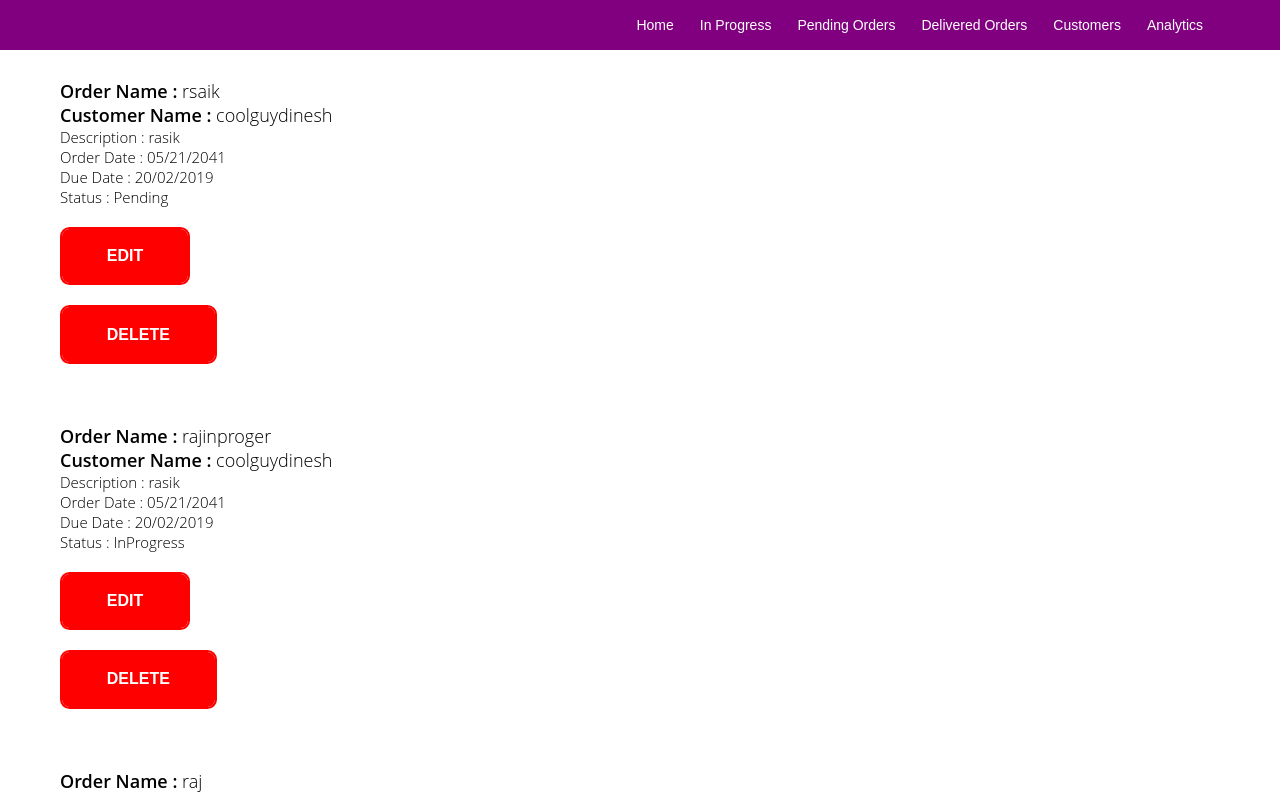
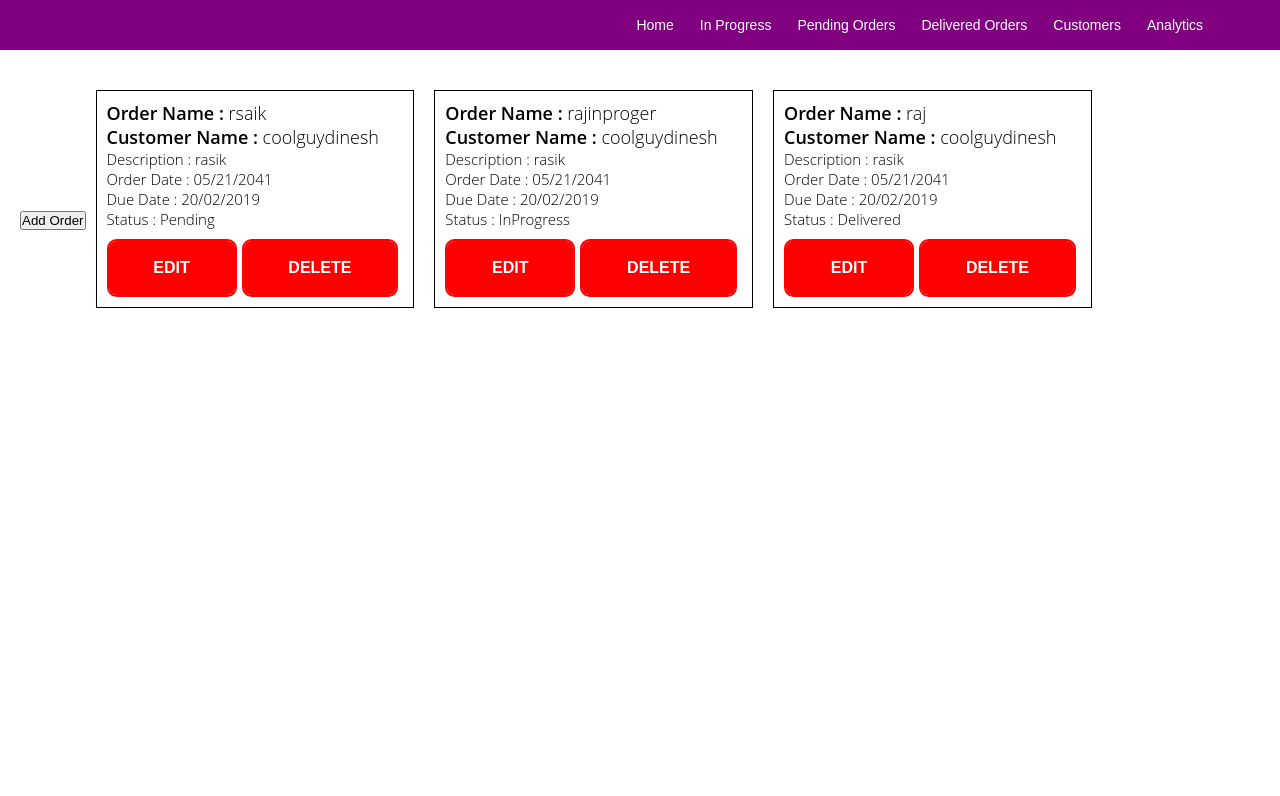
Before and after one commit to TopDEV-fs/Business_WEBAPP_Template, a React (Create React App) app: page / in a window 1280 px wide. Shown: the top 796 px of the page. Built offline with nearby package versions, Linux system fonts and the light colour scheme.

Commit message:
fix App.css typo + improve single orders UI

```diff
--- a/src/components/deliveredOrders.js
+++ b/src/components/deliveredOrders.js
@@ -15,7 +15,7 @@ class DeliveredOrders extends Component {
    }
   render() {
     return (
-      <div>
+      <div className="ordersWrapper">
             {
                this.state.deliveredOrders && this.state.deliveredOrders
                .map((order, key) =>
--- a/src/components/home.js
+++ b/src/components/home.js
@@ -29,7 +29,7 @@ class Home extends Component {
    }
   render() {
     return (
-      <div>
+      <div className="ordersWrapper">
          {(this.state.addOrder && <AddOrder customers={this.props.customers} handleOrderUpdate={this.props.handleOrderUpdate} handleHideForm={this.handleHideorderForm}/>) || <button onClick={this.handleAddOrderFormTrigger}>Add Order</button>}
          {this.state.orders && this.state.orders.map((order, index) => (
             <SingleOrder
--- a/src/components/inProgressOrders.js
+++ b/src/components/inProgressOrders.js
@@ -15,7 +15,7 @@ class InProgressOrders extends Component {
    }
   render() {
     return (
-      <div>
+      <div className="ordersWrapper">
          {
             this.state.inProgressOrders && this.state.inProgressOrders
             .map((order, key) =>
--- a/src/components/pendingOrders.js
+++ b/src/components/pendingOrders.js
@@ -15,7 +15,7 @@ class PendingOrders extends Component {
    }
    render() {
    return (
-      <div>
+      <div className="ordersWrapper">
          {
             this.state.PendingOrders && this.state.PendingOrders
             .map((order, key) =>
--- a/src/css/App.css
+++ /dev/null
@@ -1,4 +0,0 @@
-*{
-   margin: 0;
-   padding: 0px;
-}
--- /dev/null
+++ b/src/css/app.css
@@ -0,0 +1,9 @@
+* {
+   margin: 0;
+   padding: 0px;
+}
+
+.ordersWrapper {
+    margin-top: 80px;
+    margin-left: 20px;
+}
--- a/src/css/singleOrder.css
+++ b/src/css/singleOrder.css
@@ -1,6 +1,11 @@
+
 .singleOrder{
-   margin: 60px;
     font-family: 'open sans';
+    border: solid 1px;
+    margin: 10px;
+    padding: 10px;
+    display: inline-block;
+    min-width: 250px;
 }
 .singleOrder li{
    list-style: none;
@@ -23,6 +28,10 @@
    font-weight: 300;
 }
 .singleOrder button{
+    float: left;
+    margin-top: 10px;
+    margin-right: 5px;
+
 
     box-sizing: border-box;
     appearance: none;
@@ -36,7 +45,6 @@ box-sizing: border-box;
     font-size: 1rem;
     font-weight: 400;
     line-height: 1;
-  margin: 20px 0;
     padding: 1.2em 2.8em;
     text-decoration: none;
     text-align: center;
```
Also changed, not shown: 1 other file (tests, documents, lock files or other folders). Lines whose indentation alone changed are shown as unchanged.
